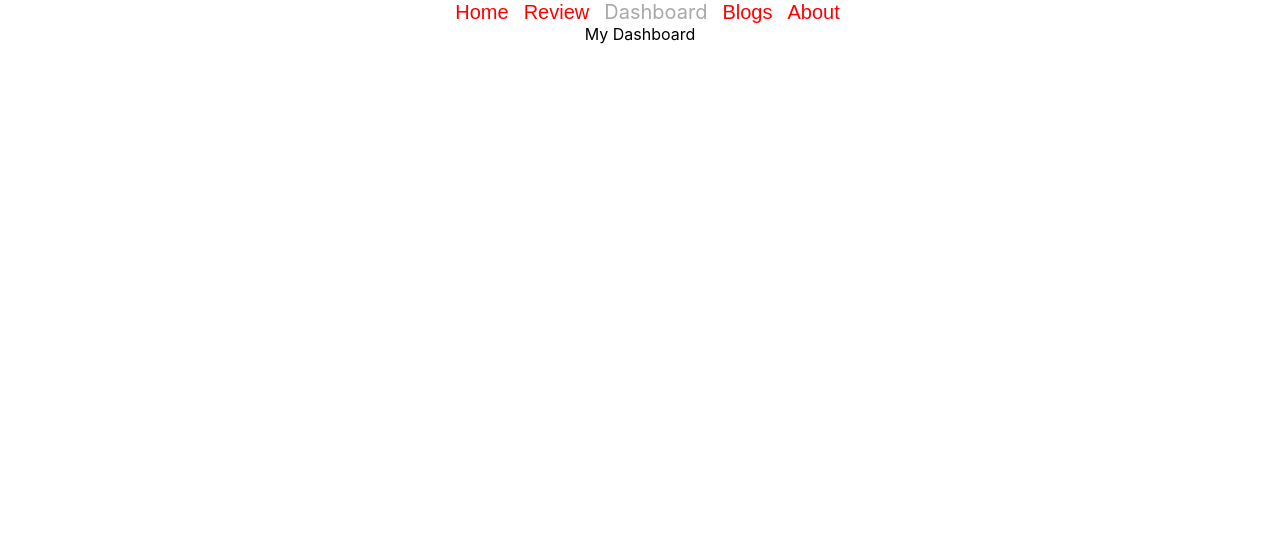
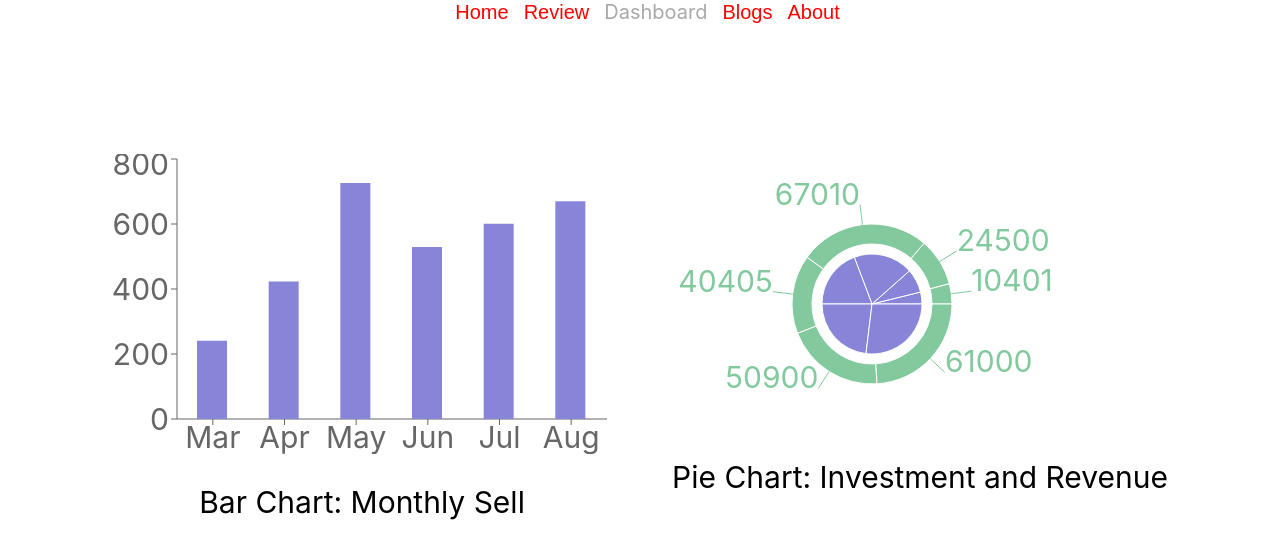
Before and after one commit to herohossen/product-analysis-website-a9, a React (Create React App) app: page /dashboards in a window 1280 px wide. Shown: the top 558 px of the page. Built offline with nearby package versions, Linux system fonts and the light colour scheme.

Commit message:
dashboard done

```diff
--- a/package.json
+++ b/package.json
@@ -12,6 +12,7 @@
     "react-dom": "^18.0.0",
     "react-router-dom": "^6.3.0",
     "react-scripts": "5.0.0",
+    "recharts": "^2.1.9",
     "web-vitals": "^2.1.4"
   },
   "scripts": {
--- /dev/null
+++ b/public/data.json
@@ -0,0 +1,38 @@
+[
+    {
+        "month": "Mar",
+        "investment": 100000,
+        "sell": 241,
+        "revenue": 10401
+    },
+    {
+        "month": "Apr",
+        "investment": 200000,
+        "sell": 423,
+        "revenue": 24500
+    },
+    {
+        "month": "May",
+        "investment": 500000,
+        "sell": 726,
+        "revenue": 67010
+    },
+    {
+        "month": "Jun",
+        "investment": 500000,
+        "sell": 529,
+        "revenue": 40405
+    },
+    {
+        "month": "Jul",
+        "investment": 600000,
+        "sell": 601,
+        "revenue": 50900
+    },
+    {
+        "month": "Aug",
+        "investment": 700000,
+        "sell": 670,
+        "revenue": 61000
+    }
+]
--- a/src/components/Blogs/Blogs.js
+++ b/src/components/Blogs/Blogs.js
@@ -3,7 +3,9 @@ import React from 'react';
 const Blogs = () => {
     return (
         <div>
-            My blogs
+           <div>
+               <h1>What is Context Api?</h1>
+           </div>
         </div>
     );
 };
--- a/src/components/Dashboard/Dashboard.css
+++ b/src/components/Dashboard/Dashboard.css
@@ -0,0 +1,13 @@
+.chart-container{
+    display:flex;
+  justify-content: center;
+  align-items: center;
+  margin-top: 100px;
+
+}
+
+.chart-container> div {
+    margin: 10px;
+    padding: 20px;
+    font-size: 30px;
+  }
--- a/src/components/Dashboard/Dashboard.js
+++ b/src/components/Dashboard/Dashboard.js
@@ -1,11 +1,51 @@
-import React from 'react';
+import React from "react";
+import './Dashboard.css'
+import { Bar, BarChart, Pie, PieChart, Tooltip, XAxis, YAxis } from "recharts";
+import useChartData from "../../hooks/useChartData";
 
 const Dashboard = () => {
-    return (
-        <div>
-            My Dashboard
-        </div>
-    );
+  const [charts, setCharts] = useChartData();
+  return (
+    <div className="chart-container">
+
+      <div >
+        <BarChart width={500} height={300} data={charts}>
+          <XAxis dataKey="month" />
+          <YAxis />
+          <Tooltip />
+          <Bar dataKey="sell" barSize={30} fill="#8884d8" />
+        </BarChart>
+        <p>Bar Chart: Monthly Sell</p>
+      </div>
+
+      <div>
+        <PieChart width={400} height={250}>
+          <Pie
+            data={charts}
+            dataKey="investment"
+            nameKey="investment"
+            cx="50%"
+            cy="50%"
+            outerRadius={50}
+            fill="#8884d8"
+          />
+          <Pie
+            data={charts}
+            dataKey="revenue"
+            nameKey="revenue"
+            cx="50%"
+            cy="50%"
+            innerRadius={60}
+            outerRadius={80}
+            fill="#82ca9d"
+            label
+          />
+          <Tooltip />
+        </PieChart>
+        <p>Pie Chart: Investment and Revenue</p>
+      </div>
+    </div>
+  );
 };
 
 export default Dashboard;
--- /dev/null
+++ b/src/hooks/useChartData.js
@@ -0,0 +1,16 @@
+import { useEffect, useState } from "react"
+
+const useChartData = () => {
+
+   const [charts, setCharts]= useState([]);
+
+    useEffect( () => {
+        fetch('data.json')
+        .then(res=> res.json())
+        .then(data=>setCharts(data))
+    }, []);
+return [charts, setCharts];
+
+}
+
+export default useChartData;
```
Also changed, not shown: 1 other file (tests, documents, lock files or other folders).
